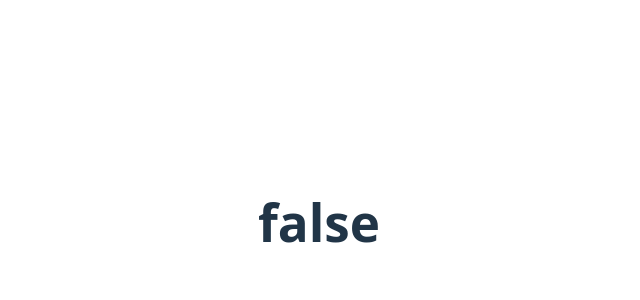
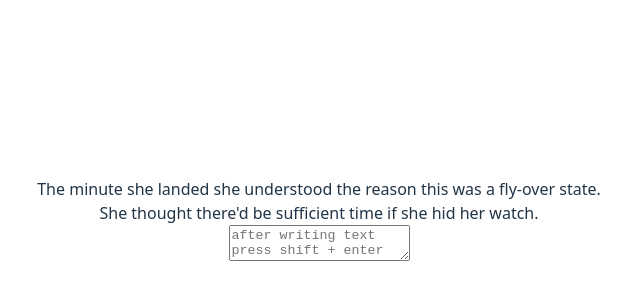
Before and after one commit to coddingWorker-12/100-codding-challenge, a React (Vite) app: page / in a window 1280 px wide. Shown: the part 178-478 px from the top of the page, without its empty margins (321-961 px from the left). Built offline with nearby package versions, Linux system fonts and the light colour scheme.

Commit message:
press shift + enter for show text in text area

```diff
--- a/src/App.jsx
+++ b/src/App.jsx
@@ -6,20 +6,29 @@ import ProgressBar from './ProgressBar'
 
 
 export default function App(){
-let arr = [1, 2, 3, 4];
-const [isFound, setIsFound] = useState(false);
-const isInArray = (array,value)=>{
- const item = array.find(item => item === value);
- setIsFound(!!item);
+
+  const [messages, setMessages] = useState(["The minute she landed she understood the reason this was a fly-over state.", "She thought there'd be sufficient time if she hid her watch."]);
+  const [inputValue, setInputValue] = useState('');
+
+  const handelKeyDown = (e) => {
+   if(e.key === "Enter" && e.shiftKey){
+     e.preventDefault();
+     if(inputValue.trim() !== ""){
+      setMessages((prev)=>[...prev,inputValue]);
+      setInputValue('');
      }
-useEffect(()=>{
-  isInArray(arr,6);
-},[]);
+   }
+  };
+
+
   return(
     <div>
       {
-      isFound?<h1>true</h1>:<h1>false</h1>
+        messages.map((message,index)=>(
+          <div key={index}>{message}</div>
+        ))
       }
+      <textarea type="text" onChange={(e)=>setInputValue(e.target.value)} onKeyDown={handelKeyDown} placeholder='after writing text press shift + enter for display' value={inputValue} />
     </div>
   )
 
```
Lines whose indentation alone changed are shown as unchanged.
